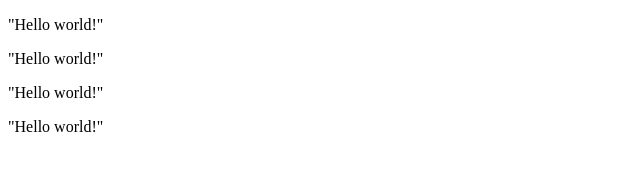
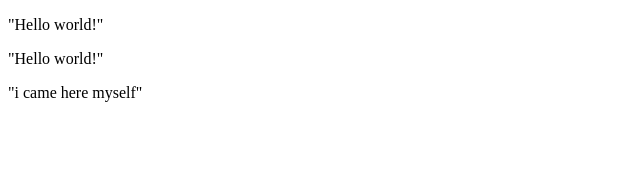
Before and after one commit to maloarttt/test, a plain HTML site: page index.html in a window 1280 px wide. Shown: the whole page, without its empty margins (0-640 px from the left). Drawn offline with Linux system fonts and the light colour scheme.

Commit message:
new update

```diff
--- a/index.html
+++ b/index.html
@@ -8,7 +8,6 @@
 <body>
     <p>"Hello world!"</p>
     <p>"Hello world!"</p>
-    <p>"Hello world!"</p>
-    <p>"Hello world!"</p>
+    <p>"i came here myself"</p>
 </body>
 </html>
```
